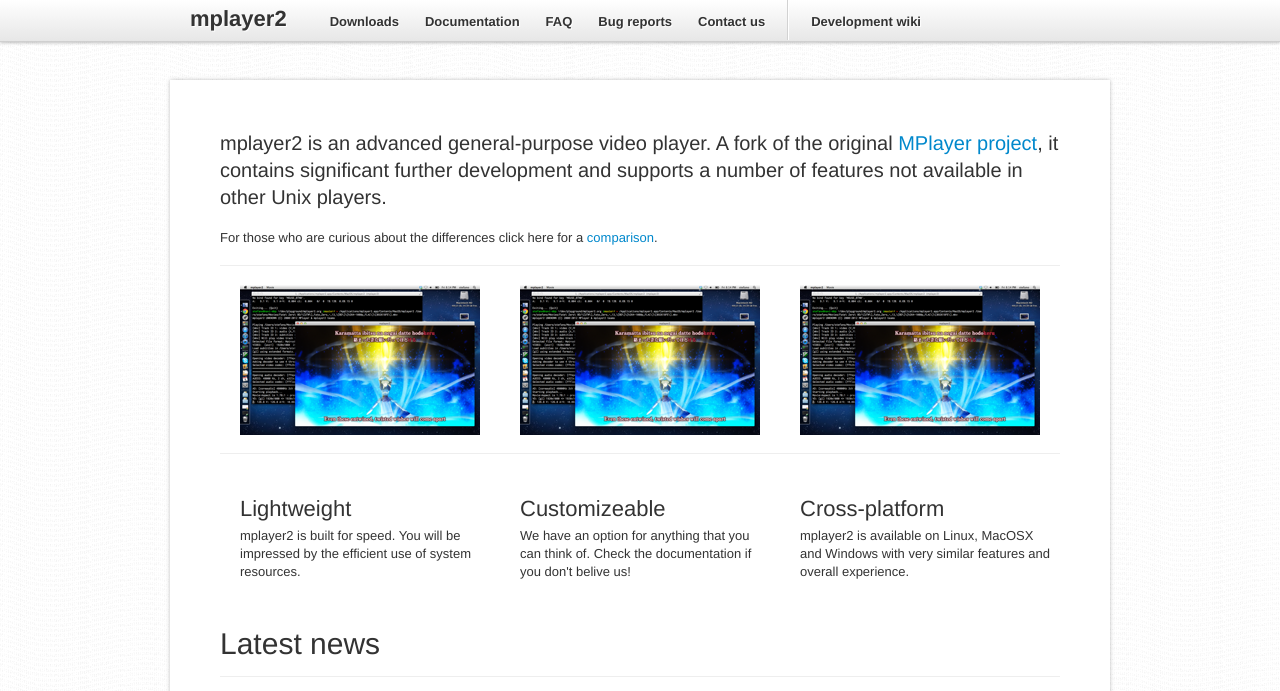
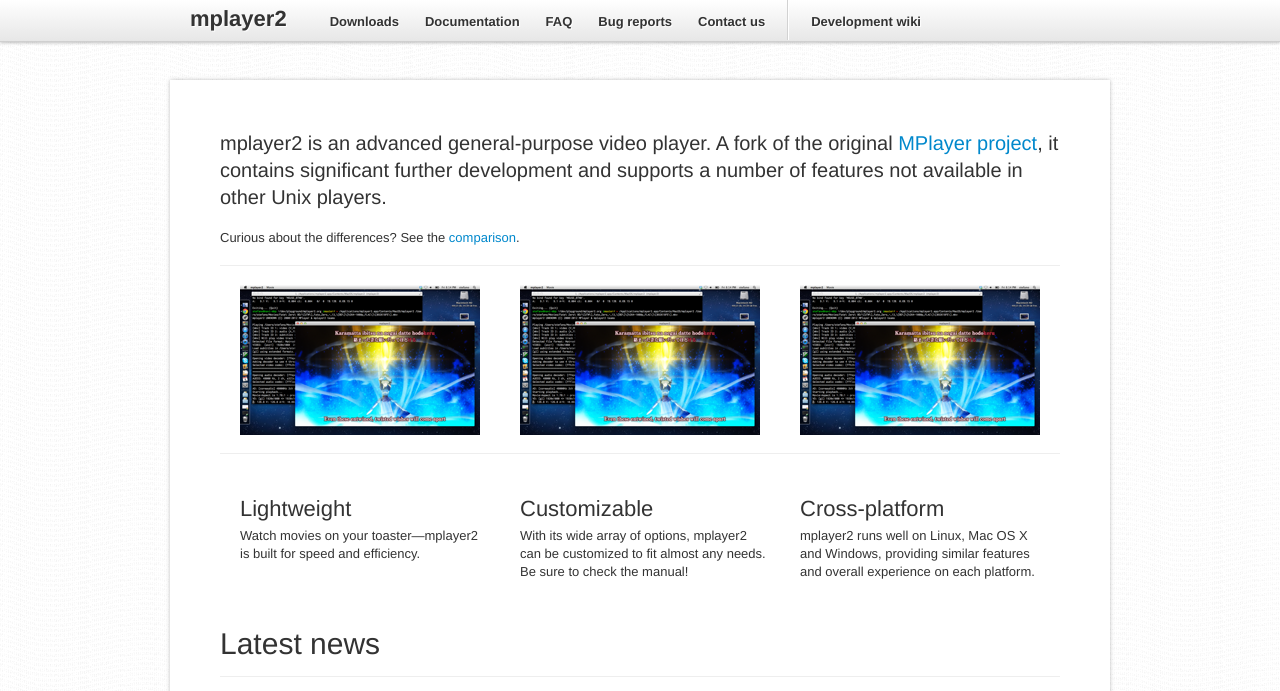
Before and after one commit to mplayer2/mplayer2.org, a Sphinx documentation site: the page built from source/index.rst, in a window 1280 px wide, cut to the strip 0-691 px from the top of the page. Built offline with Sphinx 7.4.7, drawn with Linux system fonts in a browser that asks for light colours; nearby versions of some CDN libraries.

Commit message:
Some rewording on the index page.

```diff
--- a/source/index.rst
+++ b/source/index.rst
@@ -7,8 +7,7 @@
     it contains significant further development and supports a number of
     features not available in other Unix players.</p>
 
-For those who are curious about the differences click here for a
-`comparison <differences>`_.
+Curious about the differences? See the `comparison <differences>`_.
 
 .. raw:: html
 
@@ -25,18 +24,18 @@
       <div class="row">
         <div class="span4">
           <h2>Lightweight</h2>
-          <p>mplayer2 is built for speed. You will be impressed by the efficient
-          use of system resources.</p>
+          <p>Watch movies on your toaster—mplayer2 is built for speed and
+          efficiency.</p>
         </div>
         <div class="span4">
-          <h2>Customizeable</h2>
-          <p>We have an option for anything that you can think of. Check the
-          documentation if you don't belive us!</p>
+          <h2>Customizable</h2>
+          <p>With its wide array of options, mplayer2 can be customized to fit
+          almost any needs. Be sure to check the manual!</p>
         </div>
         <div class="span4">
           <h2>Cross-platform</h2>
-          <p>mplayer2 is available on Linux, MacOSX and Windows with very similar
-          features and overall experience.</p>
+          <p>mplayer2 runs well on Linux, Mac OS X and Windows, providing
+          similar features and overall experience on each platform.</p>
         </div>
       </div>
     </div>
```
